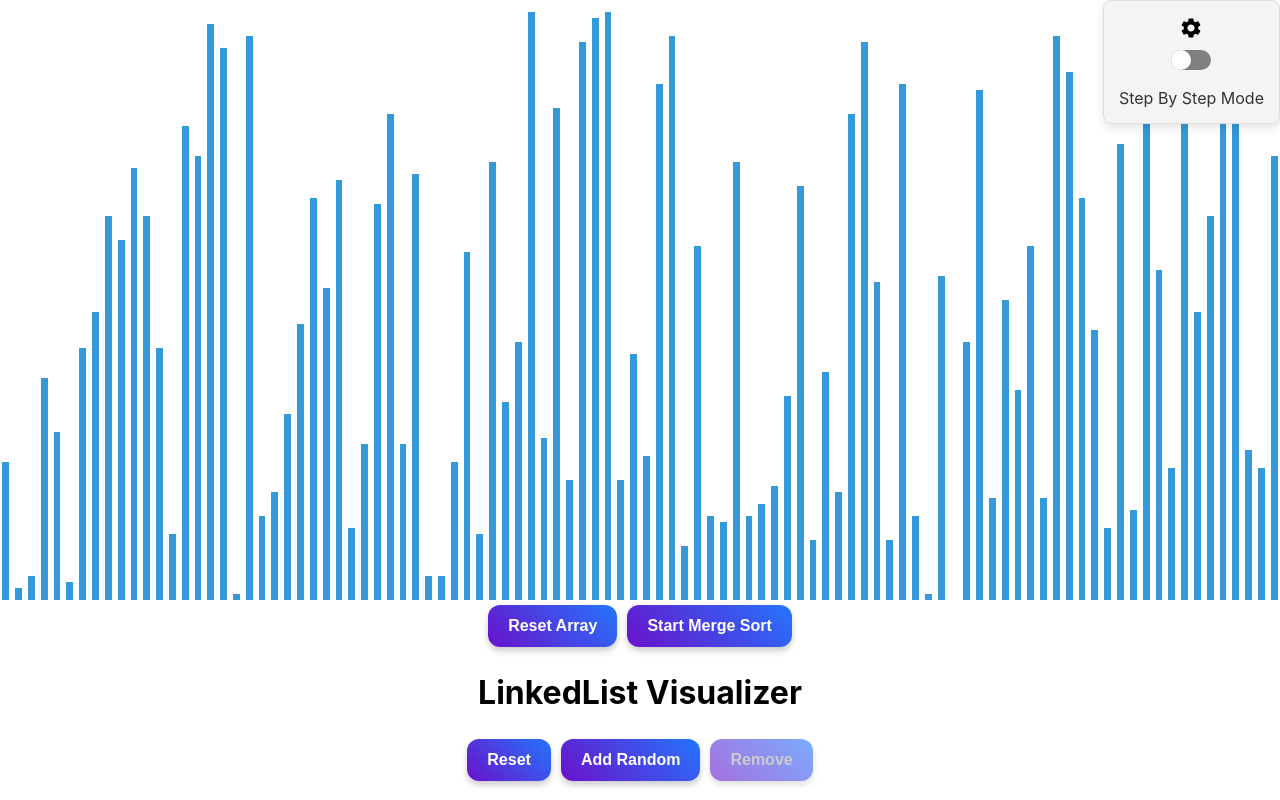
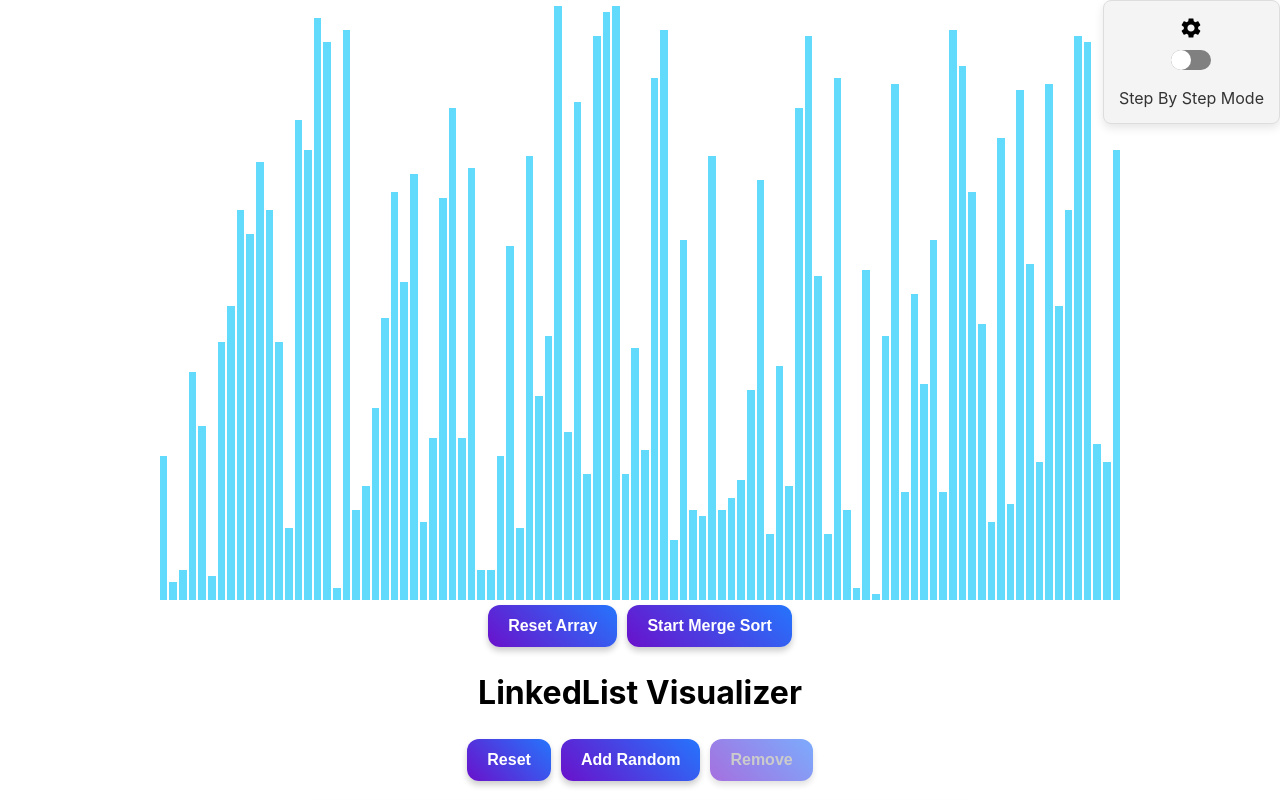
Before and after one commit to kevincas01/AlgoLens, a React (Create React App) app in the folder algo-lens-react/: page / in a window 1280 px wide. Shown: the top 800 px of the page. Built offline with nearby package versions, Linux system fonts and the light colour scheme.

Commit message:
sorting bars container

```diff
--- a/algo-lens-react/src/Algorithms/Sorting.js
+++ b/algo-lens-react/src/Algorithms/Sorting.js
@@ -1,5 +1,5 @@
 import React, { useEffect, useRef, useState } from "react";
-const MIN_BAR_WIDTH = 20; // Minimum width of each bar in pixels
+const MIN_BAR_WIDTH = 25; // Minimum width of each bar in pixels
 const BAR_MARGIN = 4;
 const Sorting = ({ stepByStepMode }) => {
   const containerRef = useRef(null);
@@ -12,13 +12,13 @@ const Sorting = ({ stepByStepMode }) => {
   const getNewArray = () => {
     let newArray = [];
     for (let i = 0; i < MAX_BARS; i++) {
-      newArray.push(Math.floor(Math.random(1) * 100));
+      newArray.push(Math.ceil(Math.random(1) * 100));
     }
 
     setArray(newArray);
   };
   const calculateMaxBars = () => {
-    const containerWidth = containerRef.current.offsetWidth-50; // Get actual width
+    const containerWidth = containerRef.current.offsetWidth; // Get actual width
     const barTotalWidth = MIN_BAR_WIDTH + BAR_MARGIN; // Bar width + spacing
     return Math.floor(containerWidth / barTotalWidth); // Max bars that fit
   };
@@ -53,11 +53,6 @@ const Sorting = ({ stepByStepMode }) => {
   const executeNextStep = () => {
     if (currentStep < stepsToTake.length && stepsToTake.length !== 0) {
       const step = stepsToTake[currentStep];
-
-      if (step.type === "compare") {
-        const [index1, index2] = step.indices;
-        // Add visual highlight logic here if needed
-      }
 
       if (step.type === "overwrite") {
         const newArr = [...array];
@@ -156,9 +151,7 @@ const Sorting = ({ stepByStepMode }) => {
               style={{
                 height: `${element}%`,
                 width: `${MIN_BAR_WIDTH}px`,
-                margin: `0 ${BAR_MARGIN / 2}px`,
-                backgroundColor: "#3498db",
-                transition: "height 0.3s ease",
+                minWidth:"5px"
               }}
             ></div>
           );
--- a/algo-lens-react/src/App.css
+++ b/algo-lens-react/src/App.css
@@ -183,6 +183,7 @@ button:disabled {
   gap: 2px;
   align-items: end;
   justify-content: center;
+  width: 75vw;
   height: 75vh;
 }
 
```
